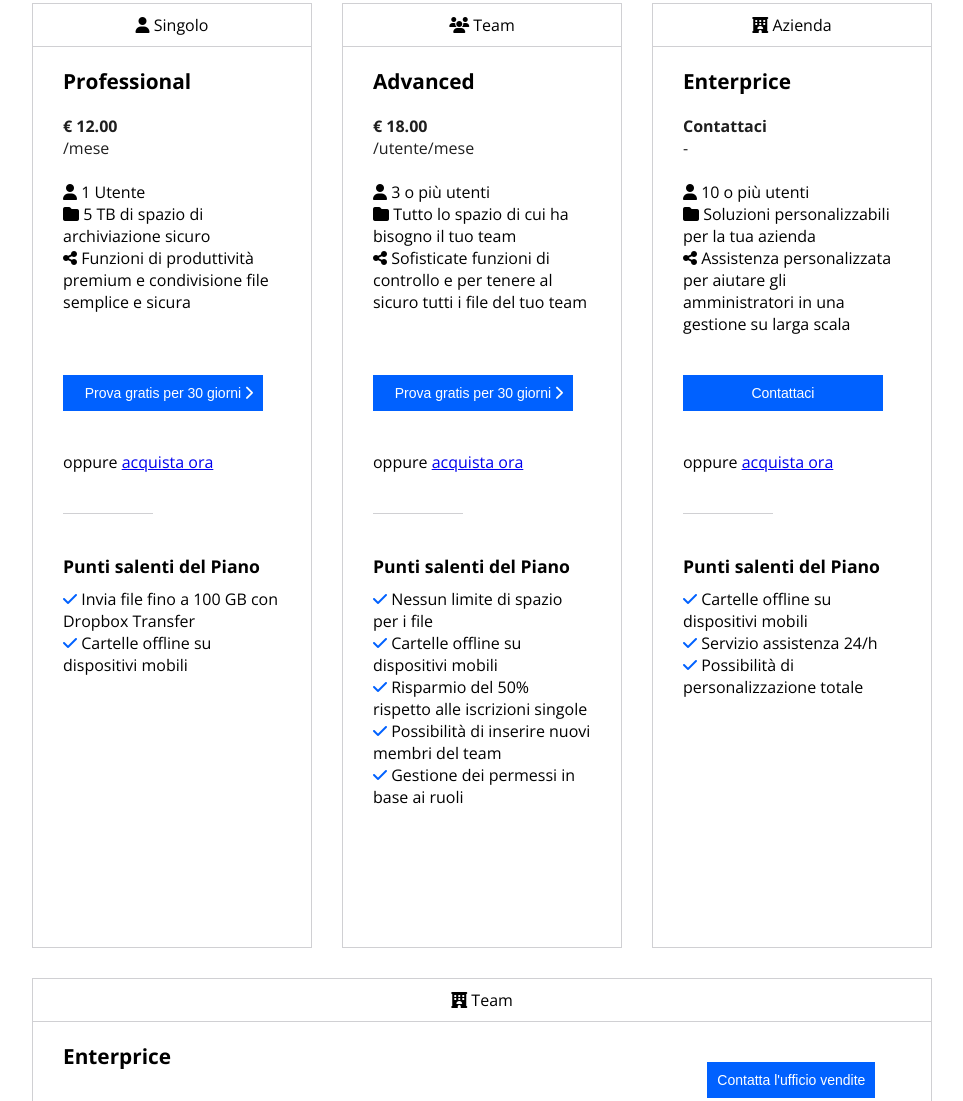
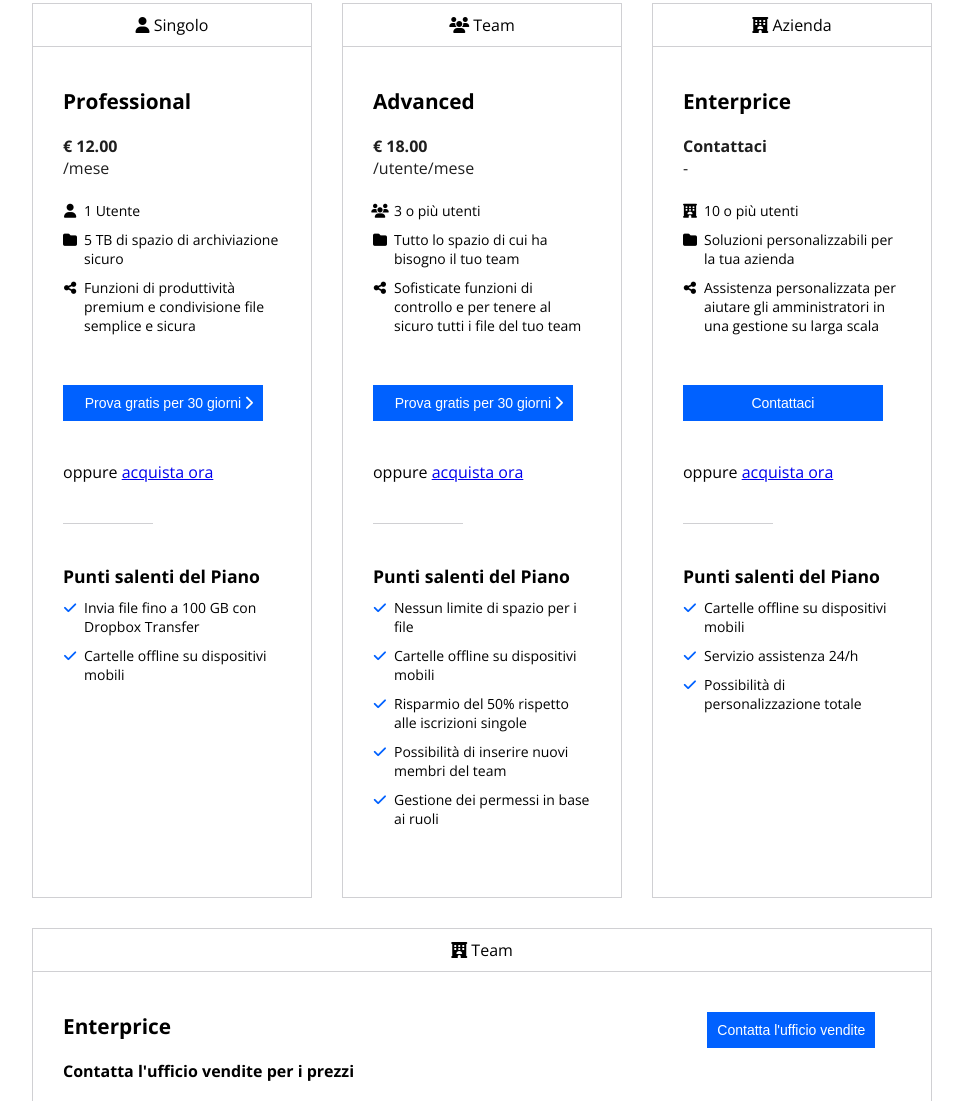
Before and after one commit to Francesco-Matteucci/htmlcss-dropbox, a plain HTML site: page index.html in a window 1280 px wide. Shown: the part 1162-2263 px from the top of the page, without its empty margins (158-1121 px from the left). Drawn offline with nearby package versions, Linux system fonts and the light colour scheme.

Commit message:
esercizio finito

```diff
--- a/css/style.css
+++ b/css/style.css
@@ -27,10 +27,7 @@ body {
     display: flex;
     flex-direction: column;
     justify-content: flex-start;
-
 }
-
-
 
 .border {
     border: 1px solid black;
@@ -113,6 +110,10 @@ img {
     background-color: #0061FF;
 }
 
+li .blue-button {
+    cursor: pointer;
+}
+
 .white-button {
     background-color: #fff;
     border: 1px solid black;
@@ -154,7 +155,6 @@ h4 {
 .billing-title div {
     display: inline-block;
     vertical-align: middle;
-
 }
 
 .ico {
@@ -171,14 +171,29 @@ h4 {
 
 li {
     list-style-type: none;
-    margin-bottom: 2opx;
 }
+
 
 ul .fa-check {
     color: #0061FF;
 }
 
-/*header*/
+.fa-ul {
+    margin-left: var(--fa-li-margin, 1.5em);
+    font-size: 14px;
+}
+
+.fa-ul li {
+    padding-bottom: 10px;
+}
+
+.fa-ul span {
+    line-height: 19px;
+}
+
+/*HEADER*/
+
+/*Navbar*/
 
 .header-navbar {
     background-color: #fff;
@@ -200,14 +215,17 @@ ul .fa-check {
     height: 80px;
     line-height: 80px;
     padding: 0 30px;
-
 }
 
 .nav-faq ul li a:hover,
 .nav-buttons ul li a:hover {
 
-    box-shadow: inset 0 -2px 0px rgba(0, 0, 0, 0.5);
+    box-shadow: inset 0 -1px 0 rgba(0, 0, 0, 0.5);
+    font-weight: bold;
+    transition: 0.1s ease;
 }
+
+/*bg-header*/
 
 .bg-header {
     background-color: #B4D0E7;
@@ -251,7 +269,7 @@ ul .fa-check {
     transform: translateY(20px);
 }
 
-/*main*/
+/*MAIN*/
 
 /*business section*/
 
@@ -286,7 +304,11 @@ ul .fa-check {
 
     padding: 20px 30px;
     font-size: 16px;
-    min-height: 900px;
+    min-height: 850px;
+}
+
+.plan-tb h3 {
+    margin-top: 20px;
 }
 
 .top-plan .plan-tb {
@@ -298,8 +320,9 @@ ul .fa-check {
     flex-grow: 1;
 }
 
-.cc-contact {
-    margin-top: 80px;
+.last-enterprice-team {
+    margin-top: 60px;
+    font-size: 14px;
 }
 
 .button-last-enterprice {
@@ -337,8 +360,9 @@ ul .fa-check {
     max-width: 70%;
 }
 
+/*FOOTER*/
 
-/*footer*/
+/*costumers section*/
 
 .costumers {
     max-width: 100vw;
@@ -353,28 +377,24 @@ ul .fa-check {
 .corporation {
     flex-wrap: wrap;
     align-items: center;
-
-
 }
 
 .university div,
 .corporation div {
     flex-basis: calc(100% / 2);
     height: 314px;
-
+    border: 20px solid transparent;
 }
-
 
 .university img,
 .corporation img {
 
-    width: 50%;
+    width: 60%;
     filter: invert(1);
     position: relative;
     left: 50%;
     top: 50%;
     translate: -50% -50%;
-
 }
 
 .text-global {
@@ -384,58 +404,34 @@ ul .fa-check {
 
 .designit {
     background-color: #A2D39B;
-    background-size: 100%;
-    background-repeat: no-repeat;
-    background-position: center;
 }
 
 .asu {
     background-color: #61082B;
-    background-size: 75%;
-    background-repeat: no-repeat;
-    background-position: center;
 }
 
 .uf {
     background-color: #0093CE;
-    background-size: 75%;
-    background-repeat: no-repeat;
-    background-position: center;
 }
 
 .topps {
     background-color: #FF1C1C;
-    background-size: 75%;
-    background-repeat: no-repeat;
-    background-position: center;
 }
 
 .wbr {
     background-color: #D5001F;
-    background-size: 100%;
-    background-repeat: no-repeat;
-    background-position: center;
 }
 
 .hearst {
     background-color: #B4D0E7;
-    background-size: 75%;
-    background-repeat: no-repeat;
-    background-position: center;
 }
 
 .lonely {
     background-color: #0D2481;
-    background-size: 75%;
-    background-repeat: no-repeat;
-    background-position: center;
 }
 
 .c-channel {
     background-color: #FFD830;
-    background-size: 75%;
-    background-repeat: no-repeat;
-    background-position: center;
 }
 
 .text-global {
@@ -453,8 +449,7 @@ ul .fa-check {
 
 .university div:hover,
 .corporation div:hover {
-    border: 20px solid rgba(0, 0, 0, 0.2);
-
+    border: 20px solid rgba(255, 255, 255, 0.2);
 }
 
 /*free-trial footer*/
@@ -483,9 +478,11 @@ ul .fa-check {
     border: 0;
     font-size: 18px;
     padding: 10px 30px;
+    margin-top: 15px;
 }
 
 /*faq*/
+
 .faq-row {
     margin-top: 150px;
 }
@@ -515,8 +512,12 @@ ul .fa-check {
     display: none;
 }
 
-.summary:hover+#detail,
-#detail:hover {
+.summary {
+    cursor: pointer;
+}
+
+.summary:hover+.detail,
+.detail:hover {
     display: block;
 }
 
@@ -553,7 +554,7 @@ ul .fa-check {
 }
 
 .link-bold li {
-    transition: font-weight 0.2s ease;
+    transition: 0.1s ease;
     cursor: pointer;
 }
 
--- a/index.html
+++ b/index.html
@@ -14,12 +14,14 @@
         rel="stylesheet">
     <link rel="stylesheet" href="https://cdnjs.cloudflare.com/ajax/libs/font-awesome/6.5.2/css/all.min.css"
         integrity="sha512-SnH5WK+bZxgPHs44uWIX+LLJAJ9/2PkPKZ5QiAj6Ta86w+fsb2TkcmfRyVX3pBnMFcV7oQPJkl9QevSCWr3W6A=="
-        crossorigin="anonymous" referrerpolicy="no-referrer" />
+        crossorigin="anonymous" referrerpolicy="no-referrer">
     <link rel="stylesheet" href="css/style.css">
 </head>
 
 <body>
+    <!--HEADER-->
     <header>
+        <!--navbar-->
         <div class="header-navbar flex">
             <div class="nav-faq">
                 <ul class="flex">
@@ -38,6 +40,7 @@
                 </ul>
             </div>
         </div>
+        <!--bg header-->
         <div class="bg-header">
             <div class="bottom-header l-container">
                 <h1>Tutto ciò che ti serve per il lavoro, in un unico posto</h1>
@@ -57,9 +60,12 @@
             </div>
         </div>
     </header>
+    <!--MAIN-->
     <main>
         <div class="main-container m-container">
+            <!--Business Plans section-->
             <section class="business-plans" id="bsns-plans">
+                <!--Business Title-->
                 <div class="billing-title">
                     <h2>Trova il piano business che fa per te</h2>
                     <div class="monthly">
@@ -71,45 +77,20 @@
                         <div class="annual-plan">Fatturazione annuale</div>
                     </div>
                 </div>
+                <!--Professional plan-->
                 <div class="billing-col flex ">
-
                     <div class="professional-plan border-tb">
                         <div class="user-ico b-border"><i class="fa-solid fa-user"></i> Singolo</div>
                         <div class="plan-tb">
                             <h3>Professional</h3>
                             <div class="gray"><b>€ 12.00</b><br>/mese</div><br>
-                            <ul class="user-tb">
-                                <li><i class="fa-solid fa-user"></i> 1 Utente</li>
-                                <li><i class="fa-solid fa-folder"></i> 5 TB di spazio di archiviazione sicuro</li>
-                                <li><i class="fa-sharp fa-solid fa-share-nodes"></i> Funzioni di produttività premium e
-                                    condivisione file semplice e sicura</li>
-                            </ul><br>
-                            <button class="big-btn button blue-button btn-move">Prova gratis per 30 giorni <i
-                                    class="fa-solid fa-chevron-right"></i></button>
-                            <span>oppure <a href="#">acquista ora</a></span>
-                            <div class="b-border-col"></div>
-                            <div class="top-of-plan">
-                                <h4>Punti salenti del Piano</h4>
-                                <ul>
-                                    <li><i class="fa-solid fa-check"></i> Invia file fino a 100 GB con Dropbox Transfer
-                                    </li>
-                                    <li><i class="fa-solid fa-check"></i> Cartelle offline su dispositivi mobili</li>
-                                </ul>
-                            </div>
-                        </div>
-                    </div>
-
-                    <div class="advanced-plan border-tb">
-                        <div class="user-ico b-border"><i class="fa-solid fa-users"></i> Team</div>
-                        <div class="plan-tb">
-                            <h3>Advanced</h3>
-                            <div class="gray"><b>€ 18.00</b><br>/utente/mese</div><br>
-                            <ul class="user-tb">
-                                <li><i class="fa-solid fa-user"></i> 3 o più utenti</li>
-                                <li><i class="fa-solid fa-folder"></i> Tutto lo spazio di cui ha bisogno il tuo team
-                                </li>
-                                <li><i class="fa-sharp fa-solid fa-share-nodes"></i> Sofisticate funzioni di controllo e
-                                    per tenere al sicuro tutti i file del tuo team<br><br></li>
+                            <ul class="fa-ul user-tb">
+                                <li><span><i class="fa-li fa-solid fa-user"></i> 1 Utente</span></li>
+                                <li><span><i class="fa-li fa-solid fa-folder"></i> 5 TB di spazio di archiviazione
+                                        sicuro</span></li>
+                                <li><span><i class="fa-li fa-solid fa-share-nodes"></i> Funzioni di produttività premium
+                                        e
+                                        condivisione file semplice e sicura</span></li>
                             </ul>
                             <button class="big-btn button blue-button btn-move">Prova gratis per 30 giorni <i
                                     class="fa-solid fa-chevron-right"></i></button>
@@ -117,77 +98,107 @@
                             <div class="b-border-col"></div>
                             <div class="top-of-plan">
                                 <h4>Punti salenti del Piano</h4>
-                                <ul>
-                                    <li><i class="fa-solid fa-check"></i> Nessun limite di spazio per i file
+                                <ul class="fa-ul">
+                                    <li><span><i class="fa-li fa-solid fa-check"></i> Invia file fino a 100 GB con
+                                            Dropbox Transfer</span>
                                     </li>
-                                    <li><i class="fa-solid fa-check"></i> Cartelle offline su dispositivi mobili</li>
-                                    <li><i class="fa-solid fa-check"></i> Risparmio del 50% rispetto alle iscrizioni
-                                        singole</li>
-                                    <li><i class="fa-solid fa-check"></i> Possibilità di inserire nuovi membri del team
-                                    </li>
-                                    <li><i class="fa-solid fa-check"></i> Gestione dei permessi in base ai ruoli</li>
+                                    <li><span><i class="fa-li fa-solid fa-check"></i> Cartelle offline su dispositivi
+                                            mobili</span></li>
                                 </ul>
                             </div>
                         </div>
                     </div>
-
+                    <!--Advanced plan-->
+                    <div class="advanced-plan border-tb">
+                        <div class="user-ico b-border"><i class="fa-solid fa-users"></i> Team</div>
+                        <div class="plan-tb">
+                            <h3>Advanced</h3>
+                            <div class="gray"><b>€ 18.00</b><br>/utente/mese</div><br>
+                            <ul class="fa-ul user-tb">
+                                <li><span><i class="fa-li fa-solid fa-users"></i> 3 o più utenti</span></li>
+                                <li><span><i class="fa-li fa-solid fa-folder"></i> Tutto lo spazio di cui ha bisogno il
+                                        tuo
+                                        team
+                                    </span></li>
+                                <li><span><i class="fa-li fa-solid fa-share-nodes"></i> Sofisticate funzioni di
+                                        controllo e
+                                        per tenere al sicuro tutti i file del tuo team</span></li>
+                            </ul>
+                            <button class="big-btn button blue-button btn-move">Prova gratis per 30 giorni <i
+                                    class="fa-solid fa-chevron-right"></i></button>
+                            <span>oppure <a href="#">acquista ora</a></span>
+                            <div class="b-border-col"></div>
+                            <div class="top-of-plan">
+                                <h4>Punti salenti del Piano</h4>
+                                <ul class="fa-ul">
+                                    <li><span><i class="fa-li fa-solid fa-check"></i> Nessun limite di spazio per i file
+                                        </span></li>
+                                    <li><span><i class="fa-li fa-solid fa-check"></i> Cartelle offline su dispositivi
+                                            mobili</span></li>
+                                    <li><span><i class="fa-li fa-solid fa-check"></i> Risparmio del 50% rispetto alle
+                                            iscrizioni
+                                            singole</span></li>
+                                    <li><span><i class="fa-li fa-solid fa-check"></i> Possibilità di inserire nuovi
+                                            membri del team
+                                        </span></li>
+                                    <li><span><i class="fa-li fa-solid fa-check"></i> Gestione dei permessi in base ai
+                                            ruoli</span></li>
+                                </ul>
+                            </div>
+                        </div>
+                    </div>
+                    <!--Enterprice plan-->
                     <div class="enterprice-plan border-tb">
                         <div class="user-ico b-border"><i class="fa-solid fa-hotel"></i> Azienda</div>
                         <div class="plan-tb">
                             <h3>Enterprice</h3>
                             <div class="gray"><b>Contattaci</b><br>-</div><br>
-                            <ul class="user-tb">
-                                <li><i class="fa-solid fa-user"></i> 10 o più utenti</li>
-                                <li><i class="fa-solid fa-folder"></i> Soluzioni personalizzabili per la tua azienda
-                                </li>
-                                <li><i class="fa-sharp fa-solid fa-share-nodes"></i> Assistenza personalizzata per
-                                    aiutare gli amministratori in una gestione su larga scala</li>
+                            <ul class="fa-ul user-tb">
+                                <li><span><i class="fa-li fa-solid fa-hotel"></i> 10 o più utenti</span></li>
+                                <li><span><i class="fa-li fa-solid fa-folder"></i> Soluzioni personalizzabili per la tua
+                                        azienda</span></li>
+                                <li><span><i class="fa-li fa-solid fa-share-nodes"></i> Assistenza personalizzata per
+                                        aiutare gli amministratori in una gestione su larga scala</span></li>
                             </ul>
                             <button class="button blue-button big-btn">Contattaci</button>
                             <span>oppure <a href="#">acquista ora</a></span>
                             <div class="b-border-col"></div>
                             <div class="top-of-plan">
                                 <h4>Punti salenti del Piano</h4>
-                                <ul>
-                                    <li><i class="fa-solid fa-check"></i> Cartelle offline su dispositivi mobili
+                                <ul class="fa-ul">
+                                    <li><span><i class="fa-li fa-solid fa-check"></i> Cartelle offline su dispositivi
+                                            mobili</span></li>
+                                    <li><span><i class="fa-li fa-solid fa-check"></i> Servizio assistenza 24/h</span>
                                     </li>
-                                    <li><i class="fa-solid fa-check"></i> Servizio assistenza 24/h</li>
-                                    <li><i class="fa-solid fa-check"></i> Possibilità di personalizzazione totale</li>
+                                    <li><span><i class="fa-li fa-solid fa-check"></i> Possibilità di personalizzazione
+                                            totale</span></li>
                                 </ul>
                             </div>
                         </div>
                     </div>
-
+                    <!--Top plan-->
                     <div class="top-plan border-tb">
-
                         <div class="user-ico b-border"><i class="fa-solid fa-hotel"></i> Team</div>
-
                         <div class="flex-start">
-
                             <div class="plan-tb">
                                 <h3>Enterprice</h3>
+                                <span><b>Contatta l'ufficio vendite per i prezzi</b></span>
                                 <div class="last-enterprice-team">
-                                    <div class="cc-contact"><b>Contatta l'ufficio vendite per i prezzi</b><br>
-                                        <span>Soluzioni
-                                            personalizzate e supporto su misura per aiutare i professionisti IT nella
-                                            gestione
-                                            su qualsiasi scala
-                                        </span>
-                                    </div>
+                                    <span>Soluzioni
+                                        personalizzate e supporto su misura per aiutare i professionisti IT nella
+                                        gestione
+                                        su qualsiasi scala
+                                    </span>
                                 </div>
                             </div>
-
-
                             <div class="button-last-enterprice">
                                 <button class="b-enterprice button blue-button">Contatta l'ufficio vendite</button>
                             </div>
                         </div>
                     </div>
-
                 </div>
-
             </section>
-
+            <!--Partner section-->
             <section class="partners flex">
                 <div class="img-partner"><img src="img/partner.png" alt=""></div>
                 <div class="text-partner">
@@ -198,6 +209,7 @@
                     <button class="button white-button">Trova un partner</button>
                 </div>
             </section>
+            <!--Business Operation section-->
             <section class="business-operations">
                 <h2>Esegui più operazioni con Dropbox Business</h2>
                 <div class="row-operations flex">
@@ -245,20 +257,25 @@
                     </div>
                 </div>
             </section>
+            <!--Dropbox Costumers section-->
             <section class="db-costumers">
                 <h2>Più di 500.000 team utilizzano Dropbox Business</h2>
                 <a href="#">Scopri di più sui nostri clienti</a>
             </section>
         </div>
     </main>
+    <!--FOOTER-->
     <footer>
+        <!--Costumers footer section-->
         <SECTION class="costumers flex-start">
+            <!--University-->
             <div class="university flex">
                 <div class="designit"><img src="img/designit.svg" alt=""></div>
                 <div class="asu"><img src="img/arizona_state_university.svg" alt=""></div>
                 <div class="uf"><img src="img/university_of_florida.svg" alt=""></div>
                 <div class="topps"><img src="img/topps.svg" alt=""></div>
             </div>
+            <!--Global text-->
             <div class="text-global">
                 <img src="img/designit.svg" alt="logo designit">
                 <div class="b-border"></div>
@@ -268,22 +285,22 @@
                 </p><br><br>
                 <span>Morten Thomsen, Global IT Lead</span>
             </div>
+            <!--Corporation-->
             <div class="corporation flex">
                 <div class="wbr"><img src="img/world_bicycle_relief.svg" alt=""></div>
                 <div class="hearst"><img src="img/hearst_corp.svg" alt=""></div>
                 <div class="lonely"><img src="img/lonely_planet.svg" alt=""></div>
                 <div class="c-channel"><img src="img/clear_channel.svg" alt=""></div>
             </div>
-
         </SECTION>
+        <!--Free Trial footer section-->
         <SECTION class="free-trial-footer">
             <div class="text-ft m-container flex-start">
                 <h2 class="db-business">Porta Dropbox Business nella tua azienda.</h2>
-
                 <button class="b-free-trial button white-button">Inizia la tua prova gratuita</button>
-
             </div>
         </SECTION>
+        <!--FAQ section-->
         <SECTION class="faq m-container">
             <div class="faq-row">
                 <h2>Domande frequenti</h2>
@@ -324,8 +341,7 @@
                 </ul>
             </div>
         </SECTION>
-
-
+        <!--Links section-->
         <SECTION class="links">
             <div class="l-container">
                 <div class="link-container flex">
```
